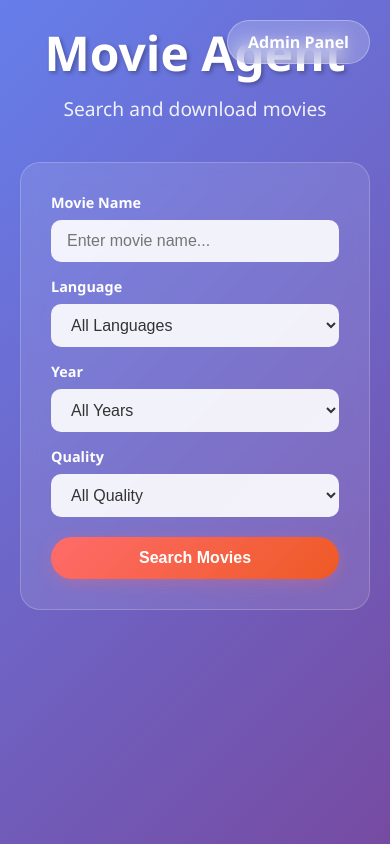
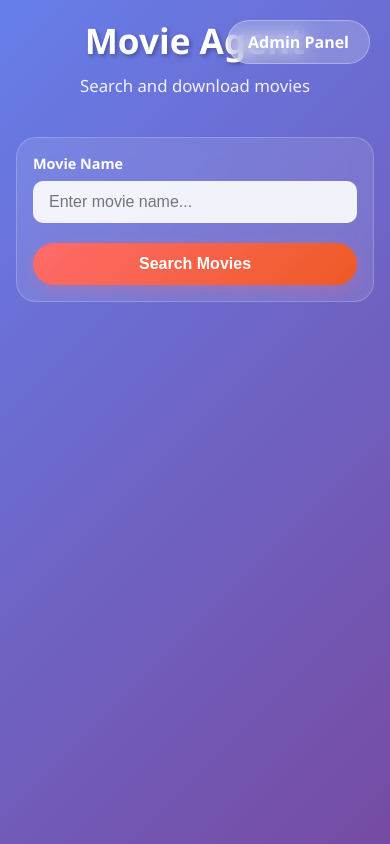
Before and after one commit to vamsi061/Movie-Agent-vercel, a Flask app: page /api in a window 390 px wide. Run offline with Flask 3, Linux system fonts and the light colour scheme.

Commit message:
UI: Make admin and /api pages mobile-friendly; remove filters on /api and add auto-scroll to extraction\n\n- Admin panel (templates/admin.html): add responsive CSS for mobile (grid stacking, text/spacing tweaks, button wrapping)\n- API page (templates/api/index.html): remove Language/Year/Quality filters from UI and JS; responsive adjustments for grids/forms; auto-scroll to 'Extract Download Links' section on movie select and when extraction starts\n- Keep backend /search filter handling intact (defaults still supported)

```diff
--- a/templates/api/index.html
+++ b/templates/api/index.html
@@ -89,7 +89,7 @@
 
         .form-row {
             display: grid;
-            grid-template-columns: 2fr 1fr 1fr 1fr;
+            grid-template-columns: 1fr;
             gap: 15px;
             align-items: end;
         }
@@ -662,19 +662,26 @@
             margin: 20px 0;
         }
 
+        @media (max-width: 992px) {
+            .header h1 { font-size: 2.2rem; }
+            .header p { font-size: 1.05rem; }
+            .movie-grid { grid-template-columns: repeat(auto-fill, minmax(260px, 1fr)); }
+            .search-section { padding: 24px; }
+        }
+
         @media (max-width: 768px) {
-            .form-row {
-                grid-template-columns: 1fr;
-            }
-
-            .movie-grid {
-                grid-template-columns: 1fr;
-            }
-
-            .pagination-controls {
-                flex-direction: column;
-                gap: 10px;
-            }
+            .container { padding: 16px; }
+            .search-section { padding: 16px; }
+            .form-row { grid-template-columns: 1fr; }
+            .search-btn { width: 100%; }
+            .movie-grid { grid-template-columns: 1fr; }
+            .movie-card { padding: 16px; }
+            .pagination-controls { flex-direction: column; gap: 10px; }
+            .download-actions { flex-wrap: wrap; }
+            .filter-controls { flex-direction: column; align-items: stretch; gap: 12px; }
+            .filter-dropdown { min-width: 0; width: 100%; }
+            .results-section { padding: 16px; }
+            .extraction-section { padding: 16px; }
         }
 
         .unlocked-link {
@@ -824,35 +831,6 @@
                     <div class="form-group">
                         <label for="movieName">Movie Name</label>
                         <input type="text" id="movieName" placeholder="Enter movie name..." />
-                    </div>
-                    <div class="form-group">
-                        <label for="languageFilter">Language</label>
-                        <select id="languageFilter">
-                            <option value="all">All Languages</option>
-                            <option value="hindi">Hindi</option>
-                            <option value="english">English</option>
-                            <option value="tamil">Tamil</option>
-                            <option value="telugu">Telugu</option>
-                        </select>
-                    </div>
-                    <div class="form-group">
-                        <label for="yearFilter">Year</label>
-                        <select id="yearFilter">
-                            <option value="all">All Years</option>
-                            <option value="2024">2024</option>
-                            <option value="2023">2023</option>
-                            <option value="2022">2022</option>
-                            <option value="2021">2021</option>
-                        </select>
-                    </div>
-                    <div class="form-group">
-                        <label for="qualityFilter">Quality</label>
-                        <select id="qualityFilter">
-                            <option value="all">All Quality</option>
-                            <option value="1080p">1080p</option>
-                            <option value="720p">720p</option>
-                            <option value="480p">480p</option>
-                        </select>
                     </div>
                 </div>
                 <button class="search-btn" onclick="searchMovies()">Search Movies</button>
@@ -910,17 +888,9 @@
         let currentPage = 1;
         let totalPages = 1;
         let currentMovieName = '';
-        let currentFilters = {
-            language: 'all',
-            year: 'all',
-            quality: 'all'
-        };
 
         function searchMovies(page = 1) {
             const movieName = document.getElementById('movieName').value.trim();
-            const languageFilter = document.getElementById('languageFilter').value;
-            const yearFilter = document.getElementById('yearFilter').value;
-            const qualityFilter = document.getElementById('qualityFilter').value;
 
             if (!movieName) {
                 alert('Please enter a movie name');
@@ -929,11 +899,6 @@
 
             // Store current search parameters
             currentMovieName = movieName;
-            currentFilters = {
-                language: languageFilter,
-                year: yearFilter,
-                quality: qualityFilter
-            };
 
             showLoading();
 
@@ -944,10 +909,7 @@
                 },
                 body: JSON.stringify({
                     movie_name: movieName,
-                    page: page,
-                    language_filter: languageFilter,
-                    year_filter: yearFilter,
-                    quality_filter: qualityFilter
+                    page: page
                 })
             })
             .then(response => response.json())
@@ -991,9 +953,6 @@
             if (newPage !== currentPage) {
                 // Update the movie name field to current search
                 document.getElementById('movieName').value = currentMovieName;
-                document.getElementById('languageFilter').value = currentFilters.language;
-                document.getElementById('yearFilter').value = currentFilters.year;
-                document.getElementById('qualityFilter').value = currentFilters.quality;
 
                 searchMovies(newPage);
             }
@@ -1081,6 +1040,21 @@
             });
         }
 
+        function scrollToExtractionSection() {
+            const extractionSection = document.getElementById('extractionSection');
+            if (extractionSection) {
+                // Prepare a ready state if not started yet
+                extractionSection.style.display = 'block';
+                const statusEl = document.getElementById('extractionStatus');
+                const progressEl = document.getElementById('progressFill');
+                const linksEl = document.getElementById('downloadLinks');
+                if (statusEl) statusEl.textContent = 'Ready to extract download links. Click "Extract Download Links" on a result to start.';
+                if (progressEl) progressEl.style.width = '0%';
+                if (linksEl) linksEl.innerHTML = '';
+                extractionSection.scrollIntoView({ behavior: 'smooth', block: 'start' });
+            }
+        }
+
         function selectMovie(index) {
             selectedMovieIndex = index;
 
@@ -1092,6 +1066,9 @@
                     card.classList.remove('selected');
                 }
             });
+
+            // Auto-scroll to extraction section for user convenience
+            scrollToExtractionSection();
         }
 
         function extractDownloadLinks(index) {
@@ -1109,6 +1086,8 @@
             document.getElementById('progressFill').style.width = '0%';
             document.getElementById('extractionStatus').textContent = 'Starting extraction...';
             document.getElementById('downloadLinks').innerHTML = '';
+            // Auto-scroll to the extraction section when starting
+            extractionSection.scrollIntoView({ behavior: 'smooth', block: 'start' });
 
             fetch('/extract', {
                 method: 'POST',
```
Also changed, not shown: templates/admin.html (+39 -0 lines).
